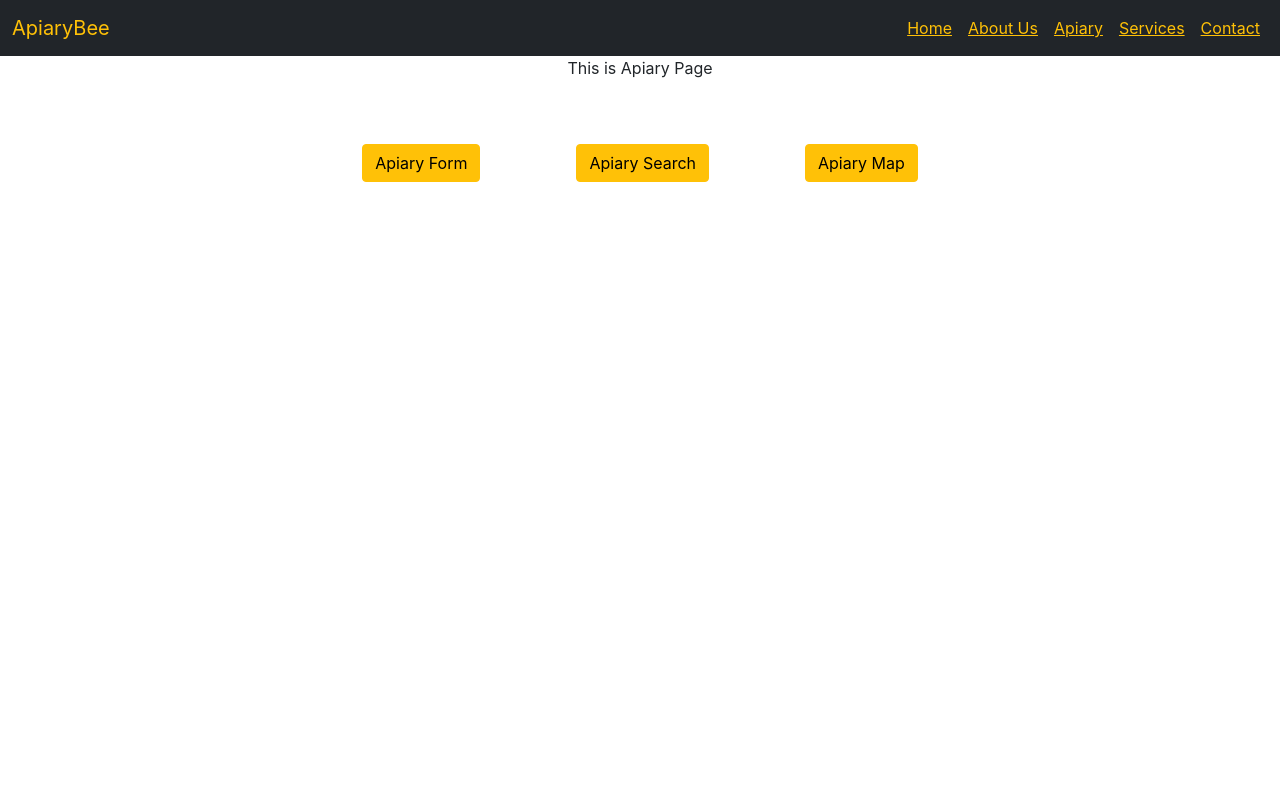
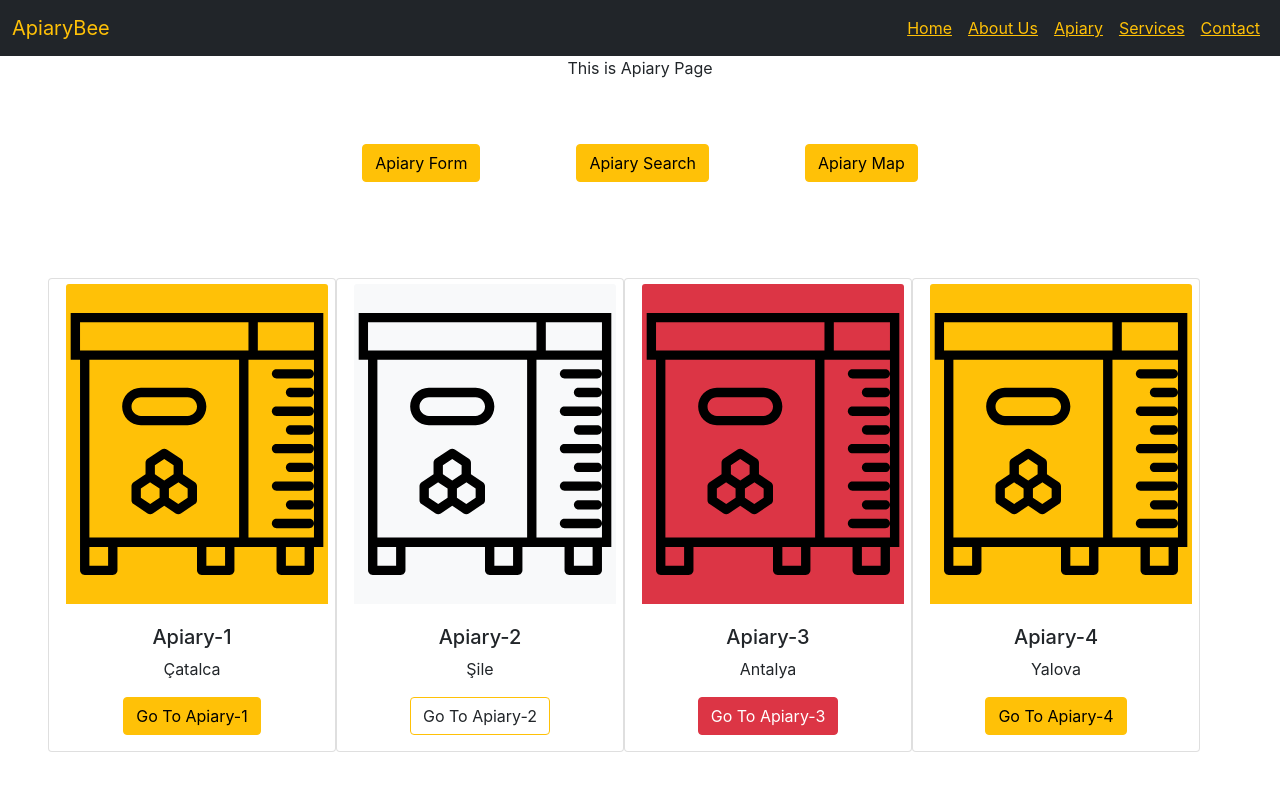
Before and after one commit to GokhanKaraomeroglu/Apiary, a React (Create React App) app: page /ApiaryBee/apiary in a window 1280 px wide. Shown: the top 788 px of the page. Built offline with nearby package versions, Linux system fonts and the light colour scheme.

Commit message:
Apiary Cards Added

```diff
--- a/src/pages/Apiary.js
+++ b/src/pages/Apiary.js
@@ -1,13 +1,14 @@
 import Header from '../components/Header';
 import NavBar from '../components/Navbar';
 import ApiaryForm from './ApiaryForm';
-import {Link} from 'react-router-dom';
+import { Link } from 'react-router-dom';
+import Image from '../images/beehive.svg';
 
 
 function Apiary() {
   return (
     <div className="App">
-      <NavBar/>
+      <NavBar />
       {/* <Header/> */}
       <p>This is Apiary Page</p>
       <Link to="/ApiaryForm" ><button
@@ -18,6 +19,42 @@ function Apiary() {
       <button type="button" class="btn btn-warning m-5">Apiary Search</button>
       <button type="button" class="btn btn-warning m-5">Apiary Map</button>
 
+      <div class="row m-5" >
+
+        <div class="card" style={{width: 18 + "rem"}}>
+          <img src={Image}class="card-img-top bg-warning" alt="..."/>
+            <div class="card-body">
+              <h5 class="card-title">Apiary-1</h5>
+              <p class="card-text">Çatalca</p>
+              <a href="#" class="btn btn-warning">Go To Apiary-1</a>
+            </div>
+        </div>
+
+          <div class="card" style={{width: 18 + "rem"}}>
+            <img src={Image} class="card-img-top bg-light" alt="..."/>
+              <div class="card-body">
+                <h5 class="card-title">Apiary-2</h5>
+                <p class="card-text">Şile</p>
+                <a href="#" class="btn btn-outline-warning text-dark">Go To Apiary-2</a>
+              </div>
+          </div>
+          <div class="card" style={{width: 18 + "rem"}}>
+            <img src={Image} class="card-img-top bg-danger" alt="..."/>
+              <div class="card-body">
+                <h5 class="card-title">Apiary-3</h5>
+                <p class="card-text">Antalya</p>
+                <a href="#" class="btn btn-danger">Go To Apiary-3</a>
+              </div>
+          </div>
+          <div class="card" style={{width: 18 + "rem"}}>
+            <img src={Image} class="card-img-top bg-warning" alt="..."/>
+              <div class="card-body">
+                <h5 class="card-title">Apiary-4</h5>
+                <p class="card-text">Yalova</p>
+                <a href="#" class="btn btn-warning">Go To Apiary-4</a>
+              </div>
+          </div>
+      </div>
     </div>
         );
 }
--- a/src/pages/ApiaryForm.js
+++ b/src/pages/ApiaryForm.js
@@ -1,10 +1,17 @@
+import React, {useState} from 'react';
+// import React, {useState, useEffect, useMemo, useCallback} from 'react';
 import NavBar from '../components/Navbar';
 
 function ApiaryForm() {
+	const [text, setText] = useState('');
+
   return (
     <div className="App">
       <NavBar/>
 			<p>This is Apiary Form Page</p>
+			{/* <input type="text" value={text} onChange={handleText} />
+      <button onClick={handleSearch}>Search</button> */}
+
     </div>
   );
 }
--- a/src/pages/Home.js
+++ b/src/pages/Home.js
@@ -1,7 +1,7 @@
 import Header from '../components/Header';
 import NavBar from '../components/Navbar';
+import Image from '../images/apiary.jpg';
 import Image2 from '../images/apiary2.jpg';
-import Image from '../images/apiary.jpg';
 
 
 function Home() {
```
Also changed, not shown: src/images/beehive.png (added), src/images/beehive.svg (added). Lines whose indentation alone changed are shown as unchanged.
